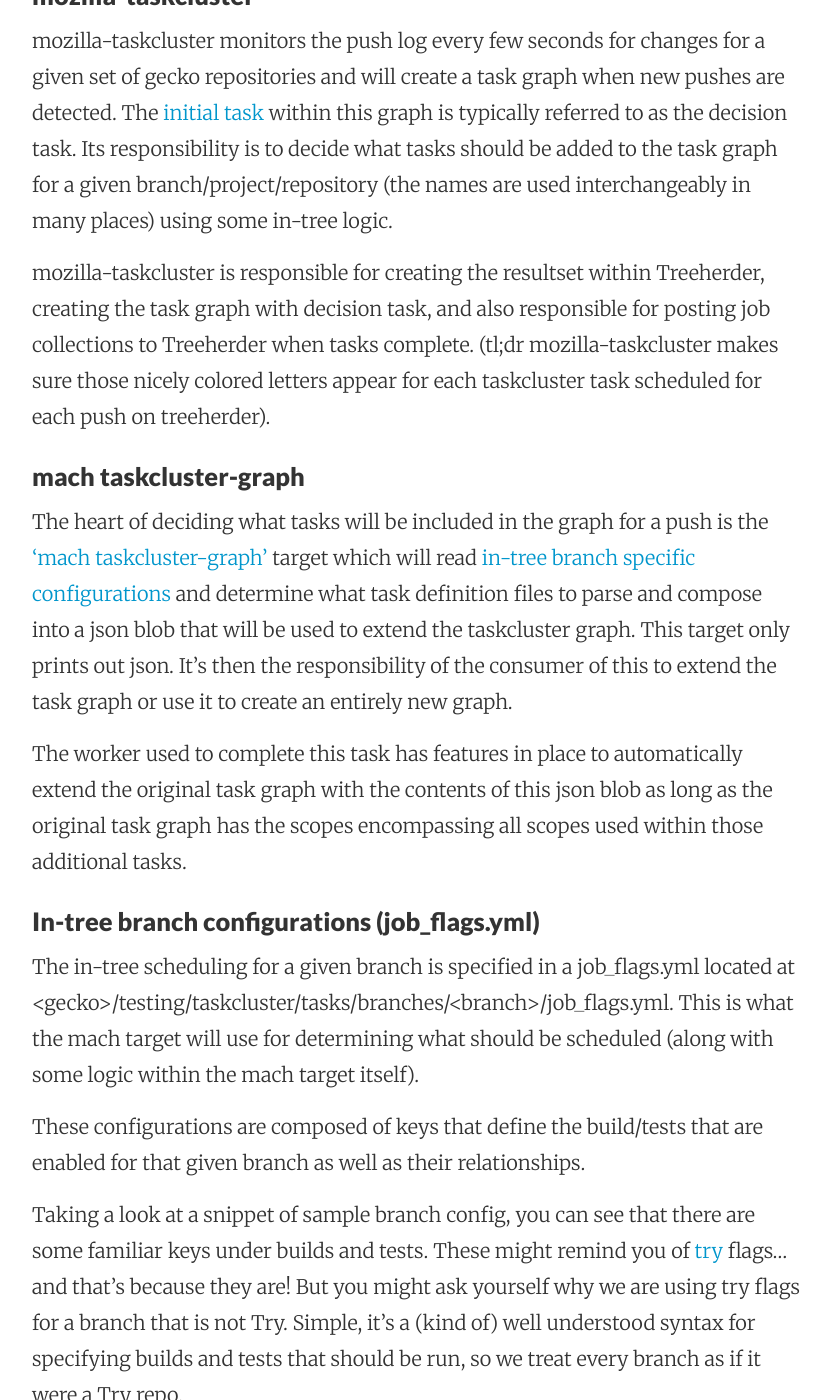
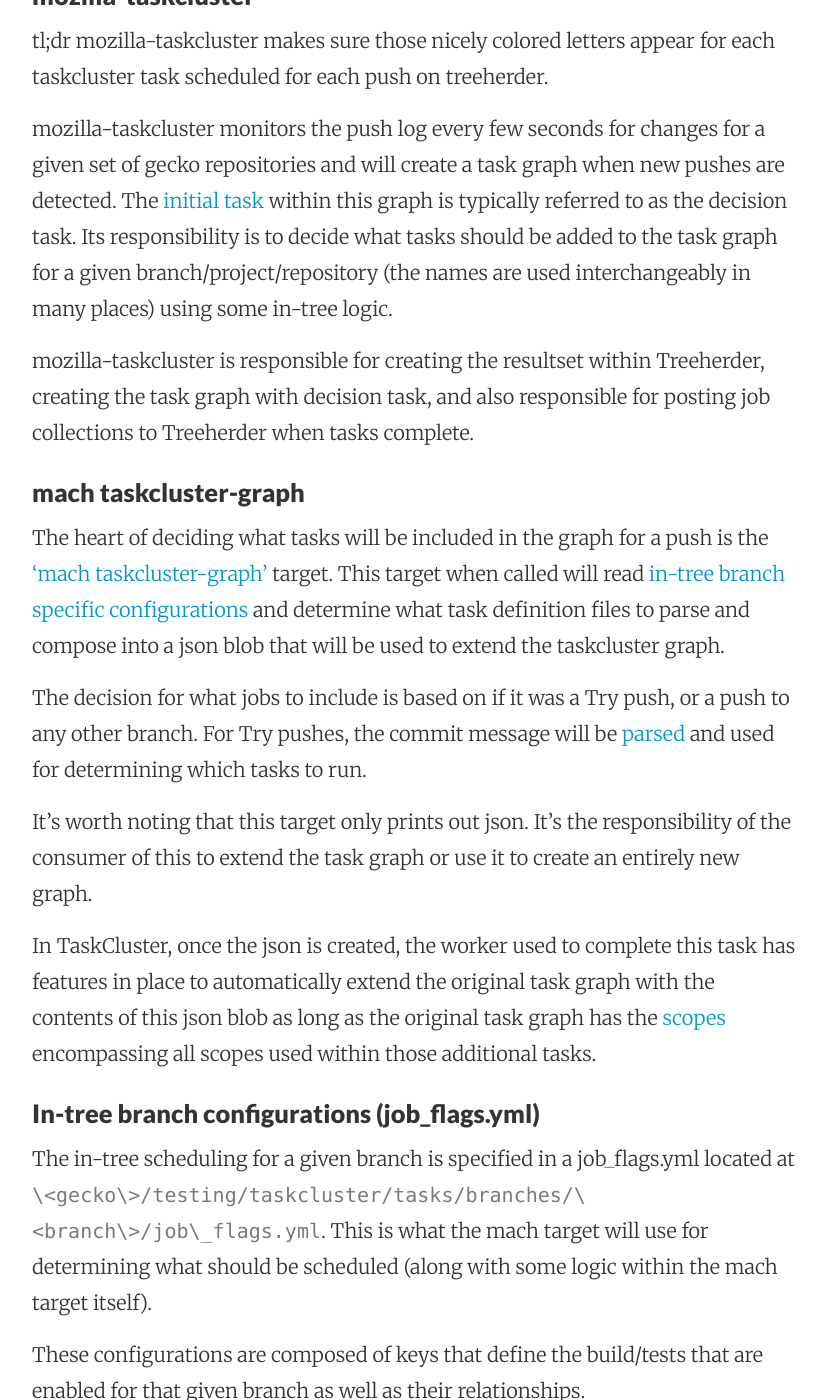
Before and after one commit to gregarndt/gregarndt.github.io, a Jekyll site: the page built from _posts/2015-08-05-demystifying-in-tree-scheduling.md, in a window 1280 px wide and 1400 px high, scrolled down 763 px. Shown: the whole window, without its empty margins (224-1054 px from the left). Built offline with Jekyll 4.4.1, drawn with Linux system fonts in a browser that asks for light colours; Markdown is read by kramdown in place of the engine named in the settings; some of the changed text lies outside the part shown.

Commit message:
Added clarifications and some wording changes

```diff
--- a/_posts/2015-08-05-demystifying-in-tree-scheduling.md
+++ b/_posts/2015-08-05-demystifying-in-tree-scheduling.md
@@ -16,6 +16,9 @@ named [mozilla-taskcluster](https://github.com/taskcluster/mozilla-taskcluster).
 
 #### mozilla-taskcluster
 
+tl;dr mozilla-taskcluster makes sure those nicely colored letters appear for
+each taskcluster task scheduled for each push on treeherder.
+
 mozilla-taskcluster monitors the push log every few seconds for changes for a given set
 of gecko repositories and will create a task graph when new pushes are detected.  The [initial
 task](https://dxr.mozilla.org/mozilla-central/source/testing/taskcluster/tasks/decision/branch.yml)
@@ -26,25 +29,31 @@ in-tree logic.
 
 mozilla-taskcluster is responsible for creating the resultset within Treeherder,
 creating the task graph with decision task, and also responsible for posting job collections
-to Treeherder when tasks complete. (tl;dr mozilla-taskcluster makes sure those nicely
-colored letters appear for each taskcluster task scheduled for each push on treeherder).
+to Treeherder when tasks complete.
 
 #### mach taskcluster-graph
 
 The heart of deciding what tasks will be included in the graph for a push is the ['mach taskcluster-graph'](https://dxr.mozilla.org/mozilla-central/source/testing/taskcluster/mach_commands.py#206)
-target which will read [in-tree branch specific configurations](https://dxr.mozilla.org/mozilla-central/source/testing/taskcluster/tasks/branches)
+target.  This target when called will read [in-tree branch specific configurations](https://dxr.mozilla.org/mozilla-central/source/testing/taskcluster/tasks/branches)
 and determine what task definition files to parse and compose into a json blob that will be used
-to extend the taskcluster graph.  This target only prints out json.  It's then the responsibility of
+to extend the taskcluster graph.
+
+The decision for what jobs to include is based on if it was a Try push, or a push to any other
+branch.  For Try pushes, the commit message will be [parsed](https://dxr.mozilla.org/mozilla-central/rev/5cf4d2f7f2f2b3df2f1edd31b8bdce7882f3875c/testing/taskcluster/taskcluster_graph/commit_parser.py#202)
+and used for determining which tasks to run.
+
+It's worth noting that this target only prints out json.  It's the responsibility of
 the consumer of this to extend the task graph or use it to create an entirely new graph.
 
-The worker used to complete this task has features in place to automatically extend the original task
-graph with the contents of this json blob as long as the original task graph has the scopes
+In TaskCluster, once the json is created, the worker used to complete this task has features
+in place to automatically extend the original task graph with the contents of this
+json blob as long as the original task graph has the [scopes](http://docs.taskcluster.net/presentations/scopes/#)
 encompassing all scopes used within those additional tasks.
 
 #### In-tree branch configurations (job_flags.yml)
 
 The in-tree scheduling for a given branch is specified in a job\_flags.yml located at
-\<gecko\>/testing/taskcluster/tasks/branches/\<branch\>/job\_flags.yml. This is what
+`\<gecko\>/testing/taskcluster/tasks/branches/\<branch\>/job\_flags.yml`. This is what
 the mach target will use for determining what should be scheduled (along with some
 logic within the mach target itself).
 
@@ -55,9 +64,12 @@ Taking a look at a snippet of sample branch config, you can see that there are s
 keys under builds and tests.  These might remind you of [try](https://wiki.mozilla.org/Build:TryChooser)
 flags...and that's because they are!  But you might ask yourself why we are using try
 flags for a branch that is not Try.  Simple, it's a (kind of) well understood syntax for specifying
-builds and tests that should be run, so we treat every branch as if it were a Try repo.
+builds and tests that should be run, so we treat every branch configuration the same and
+reuse Try flags within the configurations.  Commit messages for Try pushes are parsed
+by `mach taskcluster-graph`, and all other branches are defaulted to using the try message `try: -b do -p all -u all`.
 
-For branches other than Try, we just use the default try flags of `try: -b do -p all -u all`.
+After parsing either the try commit message, or the default 'all' message, all other logic is the same
+for composing the task graph json.
 
 Example configuration:
 
```
